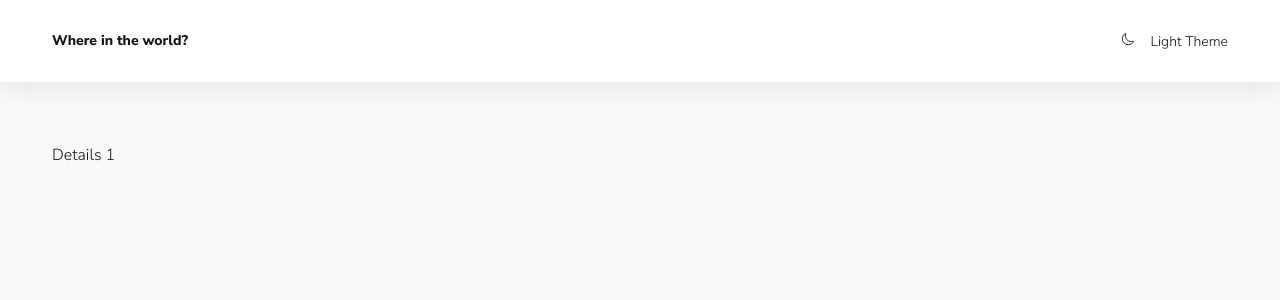
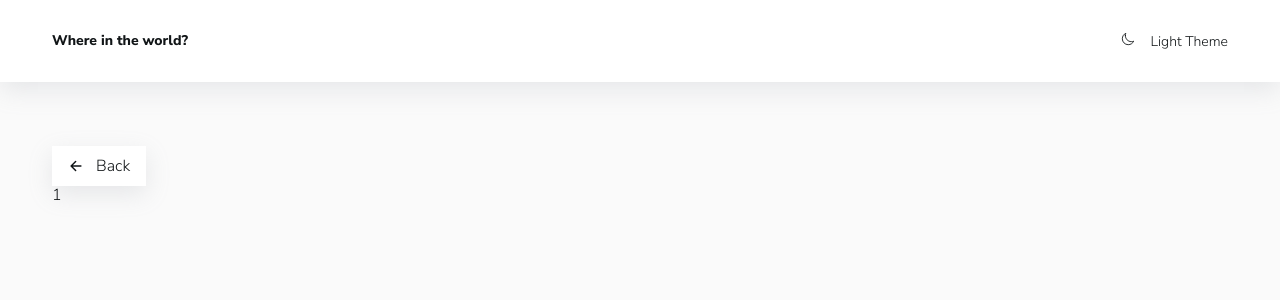
Before and after one commit to wintermute28/countries, a React (Vite) app: page /country/1 in a window 1280 px wide. Shown: the top 300 px of the page. Built offline with nearby package versions, Linux system fonts and the light colour scheme; no server answers.

Commit message:
Add Button

```diff
--- /dev/null
+++ b/src/components/Button.jsx
@@ -0,0 +1,19 @@
+import styled from "styled-components";
+
+const Button = styled.button`
+  padding: 0 1rem;
+  background-color: var(--colors-ui-base);
+  box-shadow: var(--shadow);
+  line-height: 2.5;
+  border-radius: var(radii);
+
+  border: none;
+  display: flex;
+  align-items: center;
+  gap: 0.75rem;
+
+  color: var(--color-text);
+  cursor: pointer;
+`;
+
+export default Button;
--- a/src/pages/Details.jsx
+++ b/src/pages/Details.jsx
@@ -1,8 +1,33 @@
-import { useParams } from "react-router-dom";
+import { useParams, useNavigate } from "react-router-dom";
+import axios from "axios";
+import { useState, useEffect } from "react";
+import { IoArrowBack } from "react-icons/io5";
+import { searchByCountry } from "../config";
+import Button from "../components/Button";
 
 const Details = () => {
   const { name } = useParams();
-  return <div>Details {name}</div>;
+  const navigate = useNavigate();
+  const [country, setCountry] = useState(null);
+
+  console.log(country);
+
+  useEffect(() => {
+    axios.get(searchByCountry(name)).then(({ data }) => setCountry(data[0]));
+  }, [name]);
+
+  const handleGoBack = () => {
+    navigate(-1);
+  };
+
+  return (
+    <div>
+      <Button onClick={handleGoBack}>
+        <IoArrowBack /> Back
+      </Button>
+      {name}
+    </div>
+  );
 };
 
 export default Details;
```
Also changed, not shown: src/components/Info.jsx (added).
